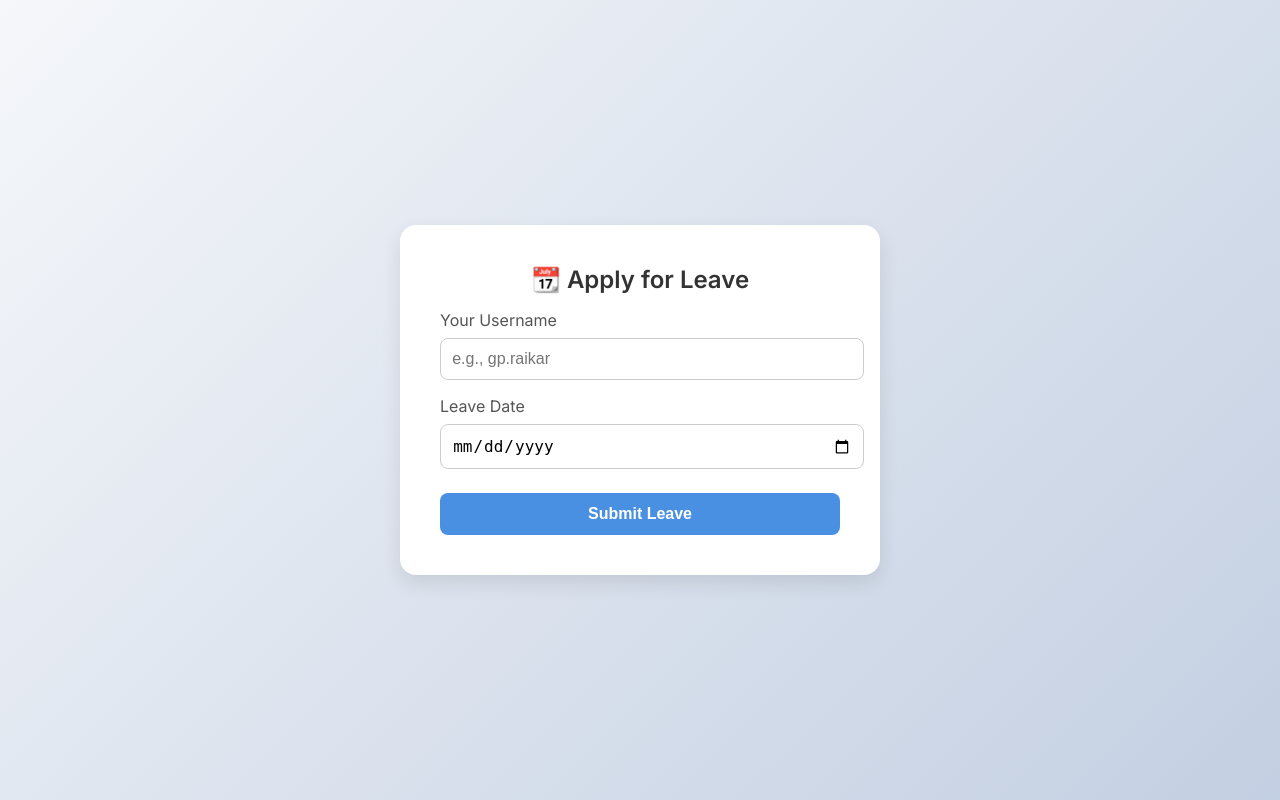
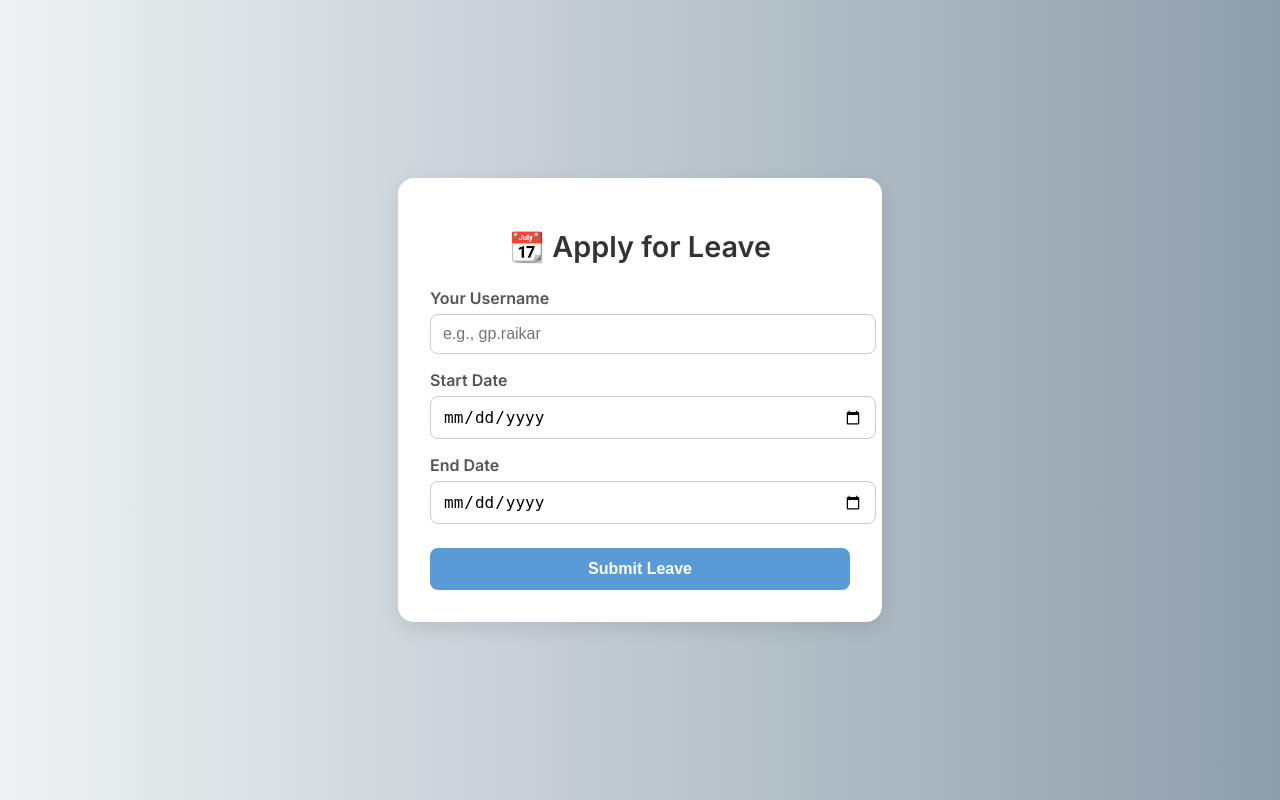
Before and after one commit to GPRaikar/Attendance-Tracker-Backend, a Flask app: template templates/apply_leave.html in a window 1280 px wide. Run offline with Flask 3, Linux system fonts and the light colour scheme; the template is opened without the code that fills it, so the values that code supplies are empty.

Commit message:
modified apply leave to add date range to apply leave

```diff
--- a/app.py
+++ b/app.py
@@ -152,28 +152,45 @@ def calendar_view():
 
 
 
+from datetime import datetime, timedelta
+
 @app.route("/applyleave", methods=["GET", "POST"])
 def apply_leave():
     if request.method == "POST":
-        data = request.json
-        username = data.get("username")
-        date_str = data.get("date")
+        username = request.form.get("username")
+        start_date_str = request.form.get("start_date")
+        end_date_str = request.form.get("end_date")
 
-        if not username or not date_str:
-            return jsonify({"error": "Missing fields"}), 400
+        if not username or not start_date_str or not end_date_str:
+            return render_template("applyleave.html", message="❌ All fields are required.")
 
-        # Store with dummy user_id since it's a manual entry
-        item = {
-            "user_id": f"manual-{username}",
-            "username": username,
-            "status": "On Leave",
-            "timestamp": f"{date_str}T00:00:00Z"
-        }
+        try:
+            start_date = datetime.strptime(start_date_str, "%Y-%m-%d").date()
+            end_date = datetime.strptime(end_date_str, "%Y-%m-%d").date()
 
-        table.put_item(Item=item)
-        return jsonify({"success": True}), 200
+            if end_date < start_date:
+                return render_template("applyleave.html", message="❌ End date cannot be before start date.")
 
-    return render_template("apply_leave.html")
+            # Save leave entry for each day in range
+            current_date = start_date
+            while current_date <= end_date:
+                item = {
+                    "user_id": f"manual-{username}",
+                    "username": username,
+                    "status": "On Leave",
+                    "timestamp": f"{current_date.isoformat()}T00:00:00Z"
+                }
+                table.put_item(Item=item)
+                current_date += timedelta(days=1)
+
+            return render_template("applyleave.html", message="✅ Leave successfully recorded.")
+
+        except Exception as e:
+            print("Leave application error:", str(e))
+            return render_template("applyleave.html", message="❌ Something went wrong.")
+
+    return render_template("applyleave.html")
+
 
 @app.route("/")
 def homepage():
--- a/static/applyleave.css
+++ b/static/applyleave.css
@@ -1,79 +1,79 @@
-/* static/applyleave.css */
 body {
+  font-family: 'Inter', sans-serif;
+  background: linear-gradient(to right, #eef2f3, #8e9eab);
   margin: 0;
-  font-family: 'Inter', sans-serif;
-  background: linear-gradient(135deg, #f5f7fa, #c3cfe2);
+  padding: 0;
   display: flex;
+  align-items: center;
   justify-content: center;
-  align-items: center;
-  height: 100vh;
+  min-height: 100vh;
 }
 
 .card {
-  background: white;
-  padding: 2.5rem;
+  background-color: white;
   border-radius: 16px;
-  box-shadow: 0 8px 20px rgba(0,0,0,0.1);
-  max-width: 400px;
+  box-shadow: 0 6px 20px rgba(0, 0, 0, 0.1);
+  padding: 32px;
+  max-width: 420px;
   width: 90%;
-  transition: transform 0.3s ease;
-}
-
-.card:hover {
-  transform: translateY(-4px);
+  animation: fadeIn 0.4s ease-in-out;
 }
 
 h1 {
-  margin-top: 0;
+  font-size: 1.8rem;
+  margin-bottom: 24px;
   text-align: center;
   color: #333;
-  font-size: 1.5rem;
 }
 
 label {
+  font-weight: 600;
   display: block;
-  margin-top: 1rem;
+  margin-top: 16px;
   color: #555;
-  font-weight: 500;
 }
 
-input[type="text"],
-input[type="date"] {
+input {
   width: 100%;
-  padding: 0.7rem;
-  margin-top: 0.5rem;
+  padding: 10px 12px;
+  margin-top: 6px;
+  border-radius: 8px;
   border: 1px solid #ccc;
-  border-radius: 8px;
   font-size: 1rem;
   transition: border-color 0.3s;
 }
 
 input:focus {
-  border-color: #4a90e2;
+  border-color: #5b9bd5;
   outline: none;
 }
 
 button {
-  margin-top: 1.5rem;
+  margin-top: 24px;
   width: 100%;
-  padding: 0.75rem;
-  background: #4a90e2;
+  padding: 12px;
+  background-color: #5b9bd5;
   color: white;
+  font-size: 1rem;
+  font-weight: 600;
   border: none;
   border-radius: 8px;
-  font-size: 1rem;
-  font-weight: 600;
   cursor: pointer;
-  transition: background 0.3s;
+  transition: background-color 0.3s;
 }
 
 button:hover {
-  background: #3a78c2;
+  background-color: #428ac7;
 }
 
 .message {
+  margin-top: 20px;
   text-align: center;
-  margin-top: 1rem;
-  font-weight: 500;
-  color: #2c7a00;
+  color: green;
+  font-weight: bold;
 }
+
+@keyframes fadeIn {
+  from { opacity: 0; transform: translateY(10px); }
+  to { opacity: 1; transform: translateY(0); }
+}
--- a/templates/apply_leave.html
+++ b/templates/apply_leave.html
@@ -1,4 +1,3 @@
-<!-- templates/applyleave.html -->
 <!DOCTYPE html>
 <html lang="en">
 <head>
@@ -15,8 +14,11 @@
       <label for="username">Your Username</label>
       <input type="text" id="username" name="username" required placeholder="e.g., gp.raikar" />
 
-      <label for="date">Leave Date</label>
-      <input type="date" id="date" name="date" required />
+      <label for="start_date">Start Date</label>
+      <input type="date" id="start_date" name="start_date" required />
+
+      <label for="end_date">End Date</label>
+      <input type="date" id="end_date" name="end_date" required />
 
       <button type="submit">Submit Leave</button>
     </form>
```
